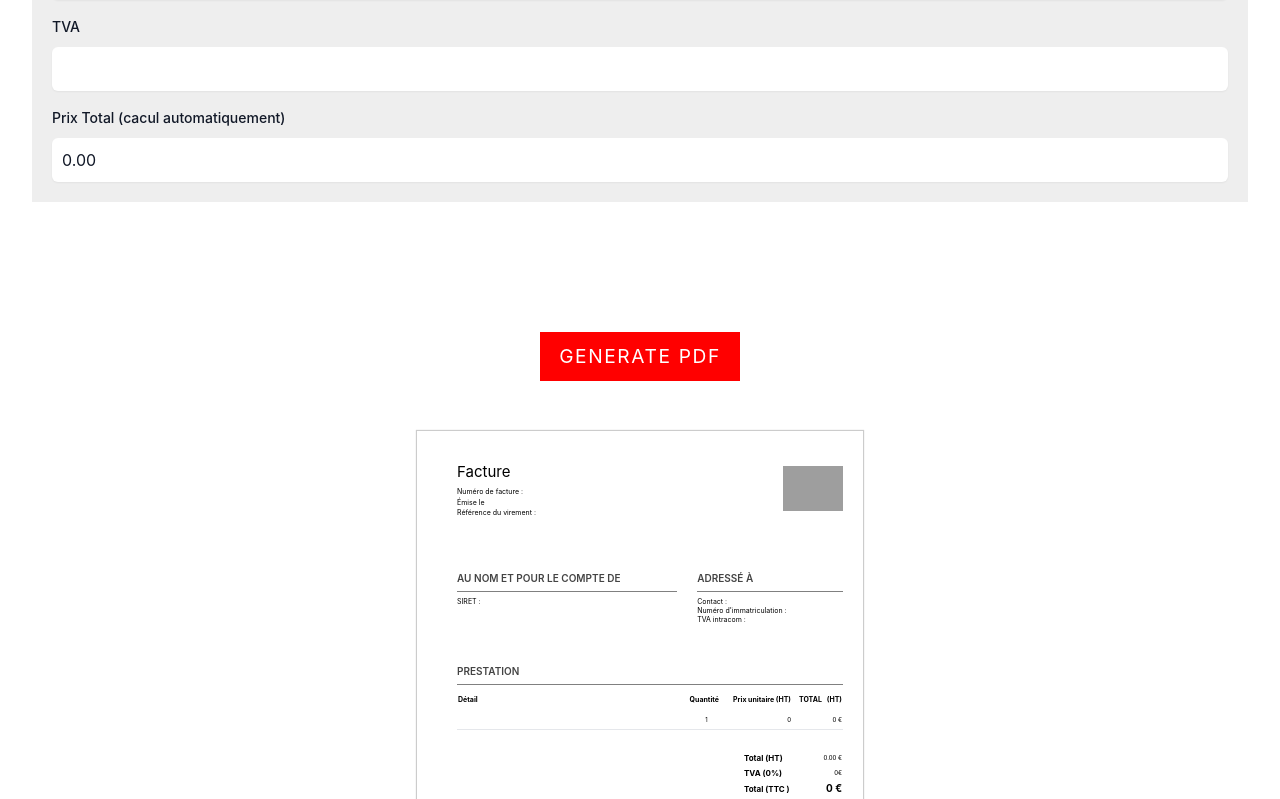
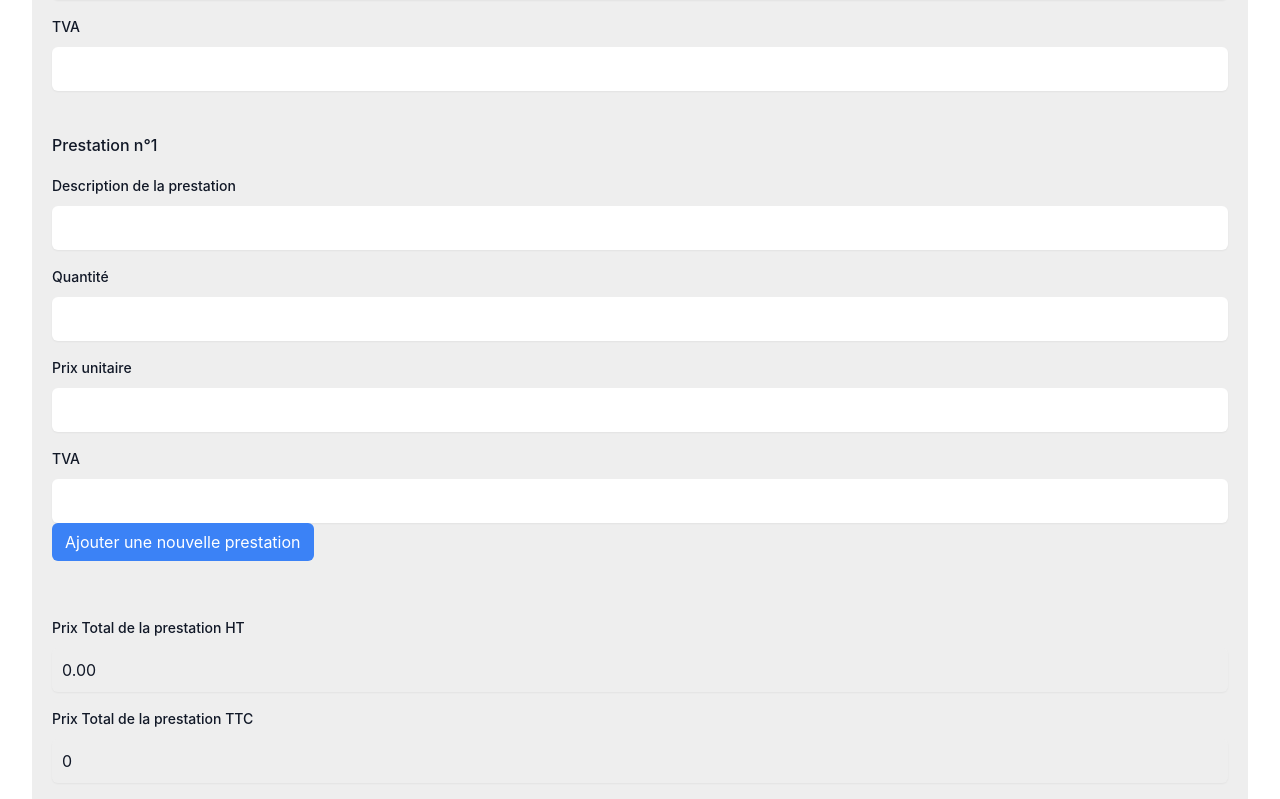
Before and after one commit to AlexandreOttmann/Invoice-Generator, a React (Vite) app: page / in a window 1280 px wide. Shown: the part 1401-2200 px from the top of the page. Built offline with nearby package versions, Linux system fonts and the light colour scheme; grey boxes are pictures that could not be loaded.

Commit message:
FEAT: add form

```diff
--- a/src/components/Form/FormComponent.tsx
+++ b/src/components/Form/FormComponent.tsx
@@ -55,6 +55,44 @@ const LabelInput = styled.label`
   line-height: 1.5rem;
 `;
 
+const ButtonAdd = styled.button`
+  display: inline-block;
+  font-weight: 400;
+  color: #fff;
+  text-align: center;
+  vertical-align: middle;
+  user-select: none;
+  background-color: #3b82f6;
+  border: 1px solid transparent;
+  padding: 0.375rem 0.75rem;
+  font-size: 1rem;
+  line-height: 1.5;
+  border-radius: 0.375rem;
+  transition: color 0.15s ease-in-out, background-color 0.15s ease-in-out, border-color 0.15s ease-in-out, box-shadow 0.15s ease-in-out;
+  &:hover {
+    background-color: #2563eb;
+  }
+`;
+
+const ButtonRemove = styled.button`
+  display: inline-block;
+  font-weight: 400;
+  color: #fff;
+  text-align: center;
+  vertical-align: middle;
+  user-select: none;
+  background-color: #f56565;
+  border: 1px solid transparent;
+  padding: 0.375rem 0.75rem;
+  font-size: 1rem;
+  line-height: 1.5;
+  border-radius: 0.375rem;
+  transition: color 0.15s ease-in-out, background-color 0.15s ease-in-out, border-color 0.15s ease-in-out, box-shadow 0.15s ease-in-out;
+  &:hover {
+    background-color: #e53e3e;
+  }
+`;
+
 interface IState {
   reference: string;
   date: string;
@@ -80,9 +118,33 @@ interface IState {
   prestationTotal: number;
   prestationTVA: number;
   priceTVA: number;
+  description: string;
+  quantity: number;
+  price: number;
+  TVA: number;
+  prestation: {
+    description: string;
+    quantity: number;
+    price: number;
+    TVA: number;
+    totalHT: number;
+    total: number;
+  }[];
+  totalHT: number;
+  totalTTC: number;
 }
 
 export const FormComponent = () => {
+  const [inputList, setInputList] = useState([
+    {
+      description: '',
+      quantity: 0,
+      price: 0,
+      TVA: 0,
+    },
+  ]);
+  const [isDisabled, setIsDisabled] = useState(false);
+
   const iniatialState: IState = {
     reference: '',
     date: '',
@@ -108,6 +170,22 @@ export const FormComponent = () => {
     prestationTotal: 0,
     prestationTVA: 0,
     priceTVA: 0,
+    description: '',
+    quantity: 0,
+    price: 0,
+    TVA: 0,
+    totalHT: 0,
+    totalTTC: 0,
+    prestation: [
+      {
+        description: '',
+        quantity: 0,
+        price: 0,
+        TVA: 0,
+        total: 0,
+        totalHT: 0,
+      },
+    ],
   };
 
   const reducer = (state: any, action: { type: any; payload: any }) => {
@@ -196,6 +274,9 @@ export const FormComponent = () => {
 
   useEffect(() => {
     handleChange();
+    if (inputList.length > 0) {
+      inputList[inputList.length - 1].description === '' ? setIsDisabled(true) : setIsDisabled(false);
+    }
   }, [
     reference,
     date,
@@ -221,6 +302,7 @@ export const FormComponent = () => {
     prestationTotal,
     prestationTVA,
     priceTVA,
+    inputList,
   ]);
 
   prestationTotal = prestationQuantity * prestationPrice;
@@ -263,8 +345,44 @@ export const FormComponent = () => {
       prestationTotal,
       prestationTVA,
       priceTVA,
+      prestations: inputList,
     });
   };
+
+  const handleListAdd = (e: any) => {
+    e.preventDefault();
+    setInputList([
+      ...inputList,
+      {
+        description: '',
+        quantity: 0,
+        price: 0,
+        TVA: 0,
+      },
+    ]);
+  };
+
+  const handleInputChange = (event: any, index: number) => {
+    const { value } = event.target;
+    console.log(typeof index);
+    const list = [...inputList];
+    list[index][event.currentTarget.name] = value;
+    list[index].totalHT = list[index].quantity * list[index].price;
+    list[index].totalTVA = list[index].totalHT * (list[index].TVA / 100);
+    list[index].totalTTC = list[index].totalHT + list[index].totalTVA;
+    // on ajoute la prestation au state
+    dispatch({ type: 'prestation', payload: list });
+
+    setInputList(list);
+  };
+
+  const handleRemoveItem = (index: number) => {
+    const newList = [...inputList];
+    newList.splice(index, 1);
+    setInputList(newList);
+  };
+
+  console.log(inputList);
 
   return (
     <div>
@@ -350,9 +468,47 @@ export const FormComponent = () => {
 
             <LabelInput htmlFor='prestationTVA'>TVA</LabelInput>
             <TextInput type='number' onChange={(e) => dispatch({ type: 'prestationTVA', payload: +e.target.value })} name='prestationTVA' />
+          </Box>
+        </Container>
+        <Container>
+          <Box>
+            {/*Add inputs for another prestation details*/}
+            {inputList.map((description, index) => (
+              <div key={index}>
+                <BoxTitle>Prestation n°{index + 1}</BoxTitle>
+                <LabelInput htmlFor='description'>Description de la prestation</LabelInput>
+                <TextInput id='outlined-basic' name='description' onChange={(event) => handleInputChange(event, index)} />
+                <LabelInput htmlFor='quantity'>Quantité</LabelInput>
+                <TextInput id='outlined-basic' type='number' name='quantity' onChange={(event) => handleInputChange(event, index)} />
+                <LabelInput htmlFor='price'>Prix unitaire</LabelInput>
+                <TextInput id='outlined-basic' type='number' name='price' onChange={(event) => handleInputChange(event, index)} />
+                <LabelInput htmlFor='TVA'>TVA</LabelInput>
+                <TextInput id='outlined-basic' type='number' name='TVA' onChange={(event) => handleInputChange(event, index)} />
+                {index === 0 ? (
+                  <ButtonAdd onClick={handleListAdd}>Ajouter une nouvelle prestation</ButtonAdd>
+                ) : (
+                  <>
+                    <ButtonRemove onClick={() => handleRemoveItem(index)}>Supprimer la prestation</ButtonRemove>
+                    <ButtonAdd onClick={handleListAdd}>Ajouter une nouvelle prestation</ButtonAdd>
+                  </>
+                )}
 
-            <LabelInput htmlFor='prestationTotal'>Prix Total (cacul automatiquement)</LabelInput>
-            <TextInput readOnly value={prestationTotal.toFixed(2)} name='prestationTotal' />
+                {/* <button onClick={() => handleRemoveItem(index)}>
+                  <span role='img' aria-label='x emoji'>
+                    ❌
+                  </span>
+                </button> */}
+              </div>
+            ))}
+            {/* <Button onClick={handleListAdd}>Ajouter une nouvelle prestation</Button> */}
+          </Box>
+        </Container>
+        <Container>
+          <Box>
+            <LabelInput htmlFor='prestationTotal'>Prix Total de la prestation HT</LabelInput>
+            <TextInput readOnly disabled value={prestationTotal.toFixed(2)} name='prestationTotal' />
+            <LabelInput htmlFor='prestationTotal'>Prix Total de la prestation TTC</LabelInput>
+            <TextInput readOnly disabled value={+priceTVA.toFixed(2) + +prestationTotal.toFixed(2)} name='prestationTotalTTC' />
           </Box>
         </Container>
       </form>
--- a/src/components/InvoiceTemplate.tsx
+++ b/src/components/InvoiceTemplate.tsx
@@ -9,8 +9,6 @@ import { Prestations } from './Invoice/Prestations';
 
 const Container = styled.div`
   display: flex;
-  /* border: 1px solid black;
-  height: 596px; */
   flex-direction: column;
   position: relative;
   overflow: hidden;
```
